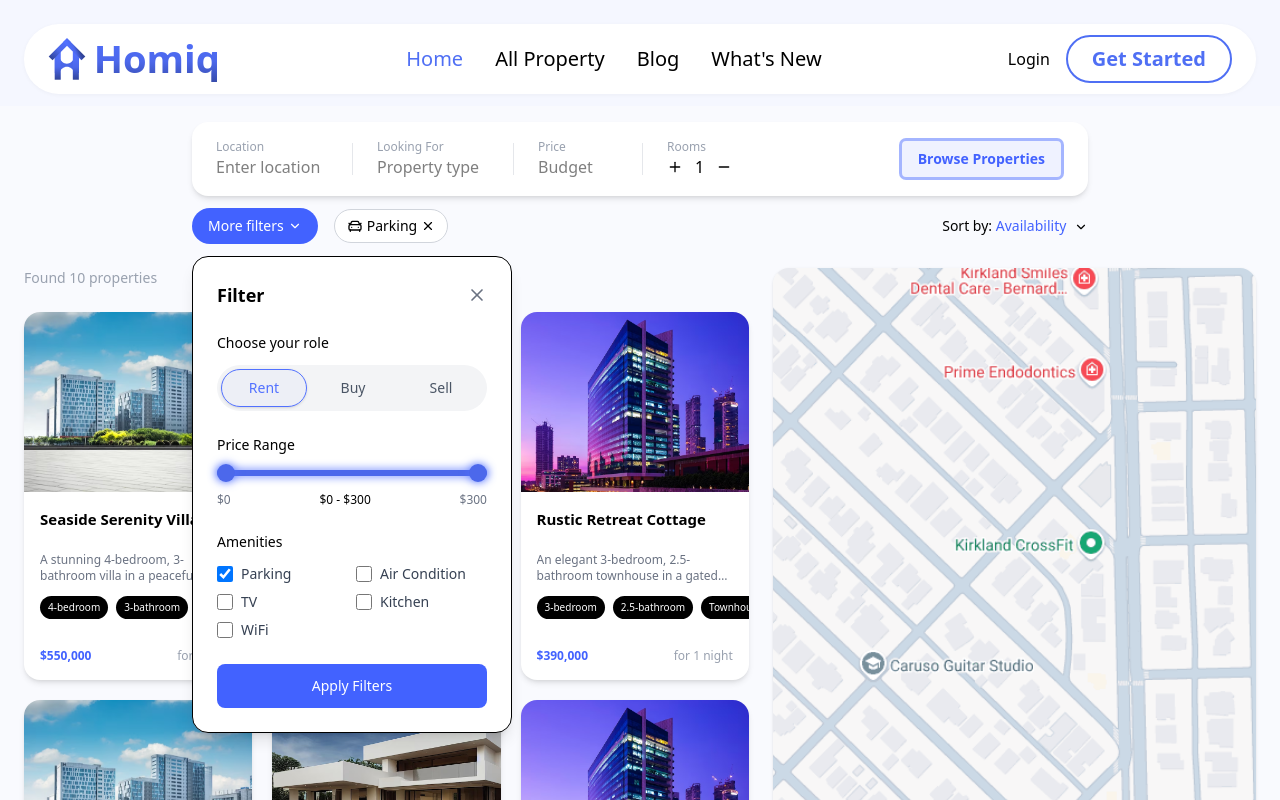
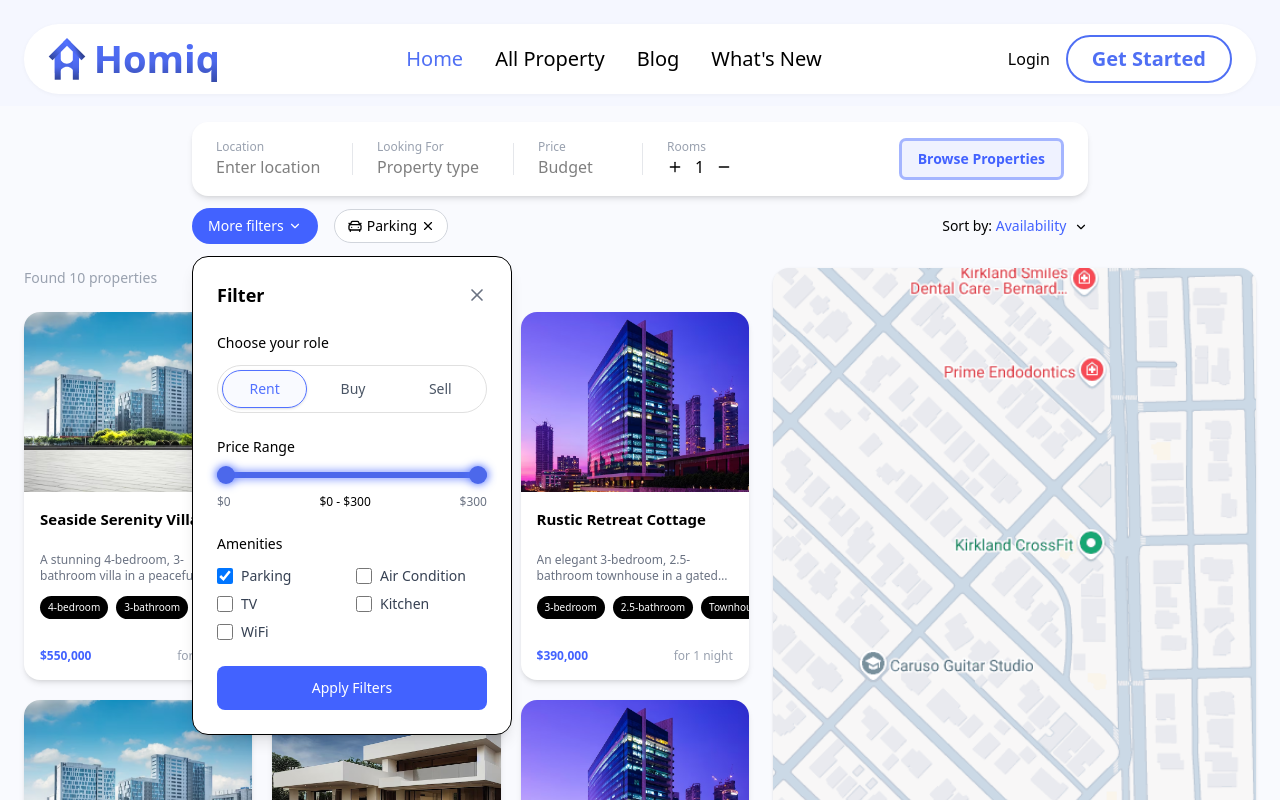
Before and after one commit to TamimOp/Homiq, a Next.js app: page /BrowsePage in a window 1280 px wide. Both pictures are taken after a click on the button "More filters". Shown: the top 800 px of the page. Built offline with nearby package versions, Linux system fonts and the light colour scheme.

Commit message:
style: update role selection button styling for improved visibility

```diff
--- a/app/BrowsePage/page.tsx
+++ b/app/BrowsePage/page.tsx
@@ -410,7 +410,7 @@ function BrowsePageContent() {
                     <h4 className="text-sm font-medium text-black mb-3">
                       Choose your role
                     </h4>
-                    <div className="flex gap-1 bg-gray-100 p-1 rounded-full">
+                    <div className="flex gap-1 bg-[#FFFFFF] border border-[#E0E0E0] p-1 rounded-full">
                       {["Rent", "Buy", "Sell"].map((role) => (
                         <button
                           key={role}
```
